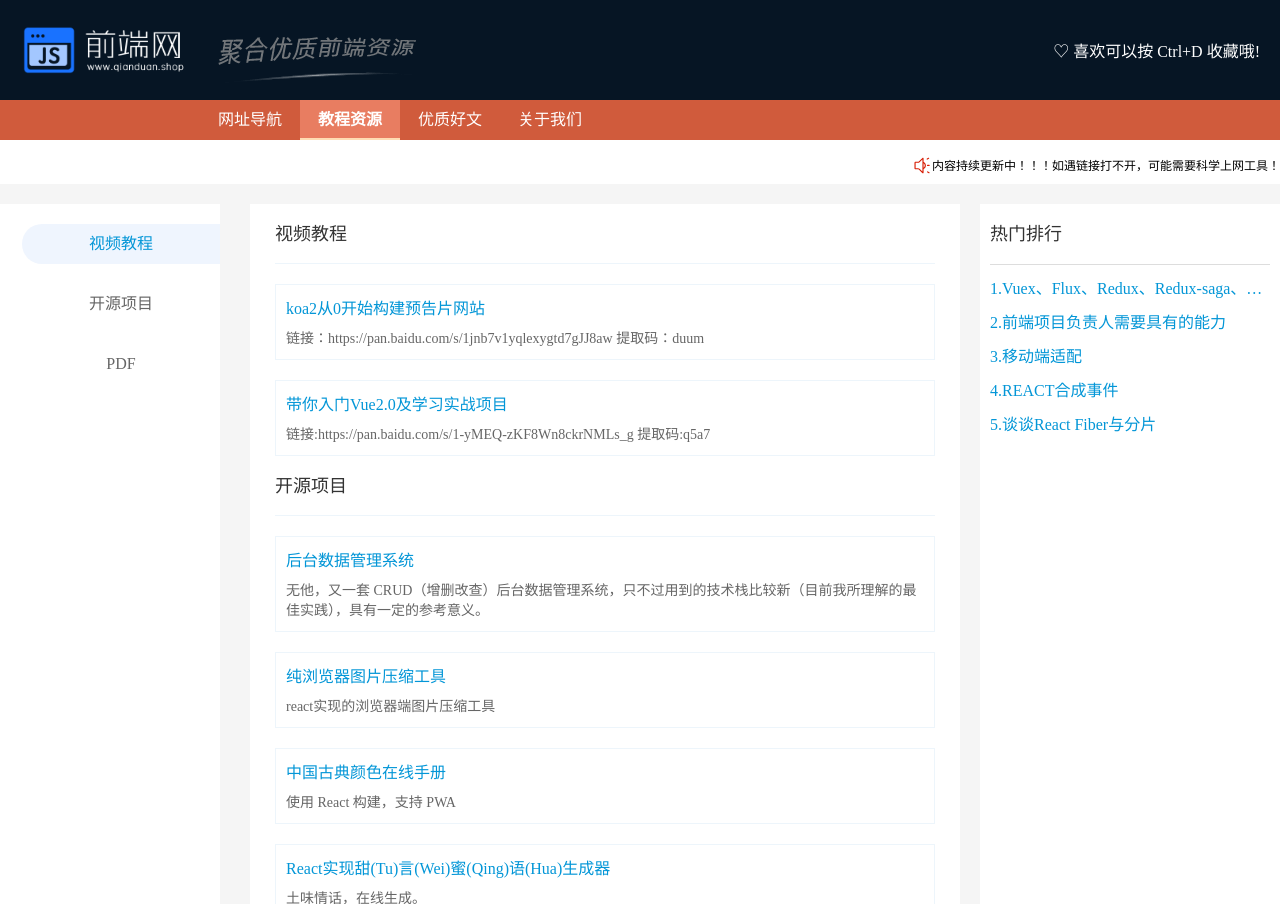
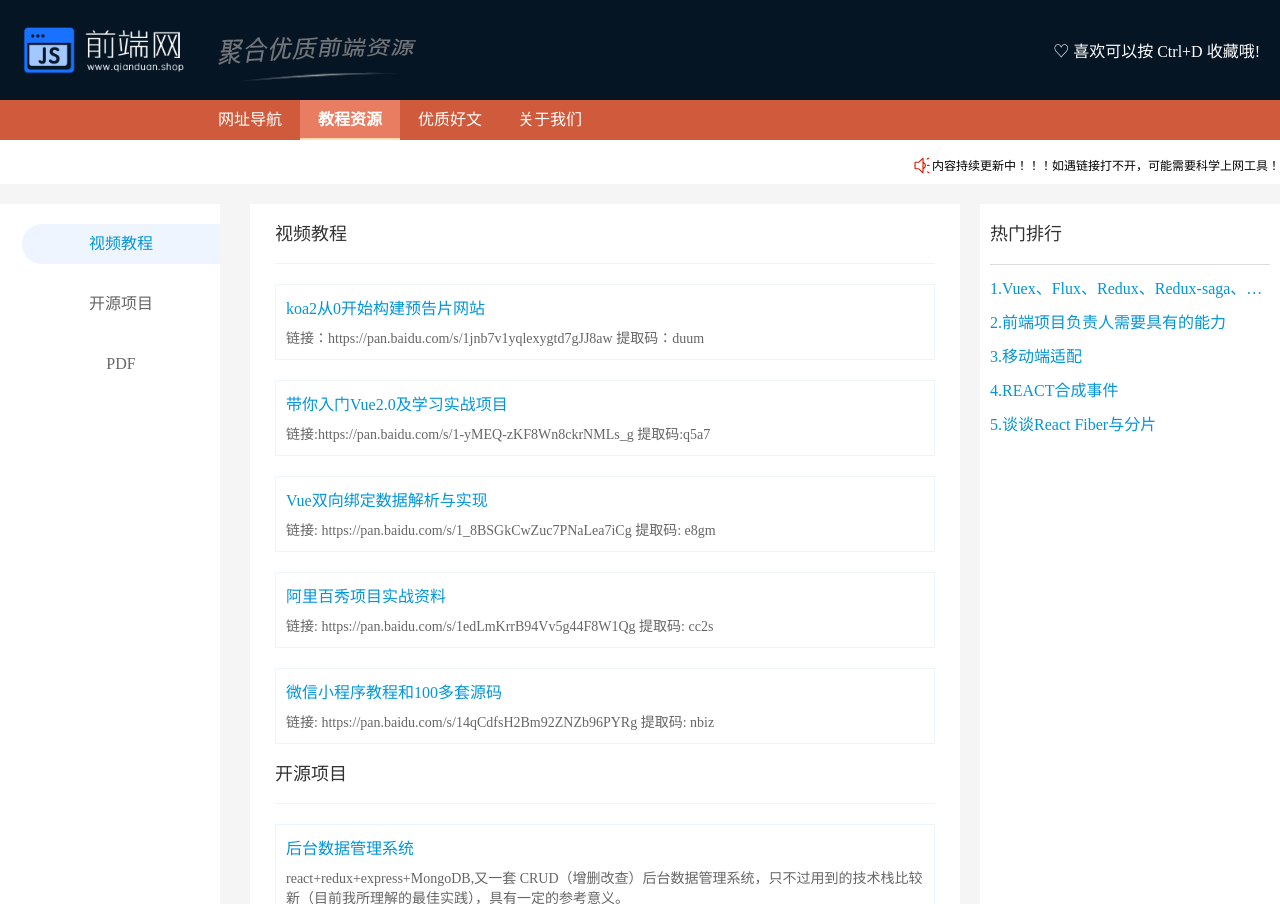
Before and after one commit to believeyourself/blogs, a React app in the folder front/: page /resources in a window 1280 px wide. Built offline with nearby package versions, Linux system fonts and the light colour scheme.

Commit message:
分享资源补充

```diff
--- a/front/data/resource.ts
+++ b/front/data/resource.ts
@@ -12,6 +12,21 @@ export default [
         title: "带你入门Vue2.0及学习实战项目",
         description: "链接:https://pan.baidu.com/s/1-yMEQ-zKF8Wn8ckrNMLs_g 提取码:q5a7",
         url: "https://pan.baidu.com/s/1-yMEQ-zKF8Wn8ckrNMLs_g"
+      },
+      {
+        title: "Vue双向绑定数据解析与实现",
+        description: "链接: https://pan.baidu.com/s/1_8BSGkCwZuc7PNaLea7iCg 提取码: e8gm",
+        url: "https://pan.baidu.com/s/1_8BSGkCwZuc7PNaLea7iCg"
+      },
+      {
+        title: "阿里百秀项目实战资料",
+        description: "链接: https://pan.baidu.com/s/1edLmKrrB94Vv5g44F8W1Qg 提取码: cc2s",
+        url: "https://pan.baidu.com/s/1edLmKrrB94Vv5g44F8W1Qg"
+      },
+      {
+        title: "微信小程序教程和100多套源码",
+        description: "链接: https://pan.baidu.com/s/14qCdfsH2Bm92ZNZb96PYRg 提取码: nbiz",
+        url: "https://pan.baidu.com/s/14qCdfsH2Bm92ZNZb96PYRg"
       }
     ]
   },
@@ -21,7 +36,7 @@ export default [
     list: [
       {
         title: "后台数据管理系统",
-        description: "无他，又一套 CRUD（增删改查）后台数据管理系统，只不过用到的技术栈比较新（目前我所理解的最佳实践），具有一定的参考意义。",
+        description: "react+redux+express+MongoDB,又一套 CRUD（增删改查）后台数据管理系统，只不过用到的技术栈比较新（目前我所理解的最佳实践），具有一定的参考意义。",
         url: "https://github.com/zerosoul/static-site-data-management"
       },
       {
```
